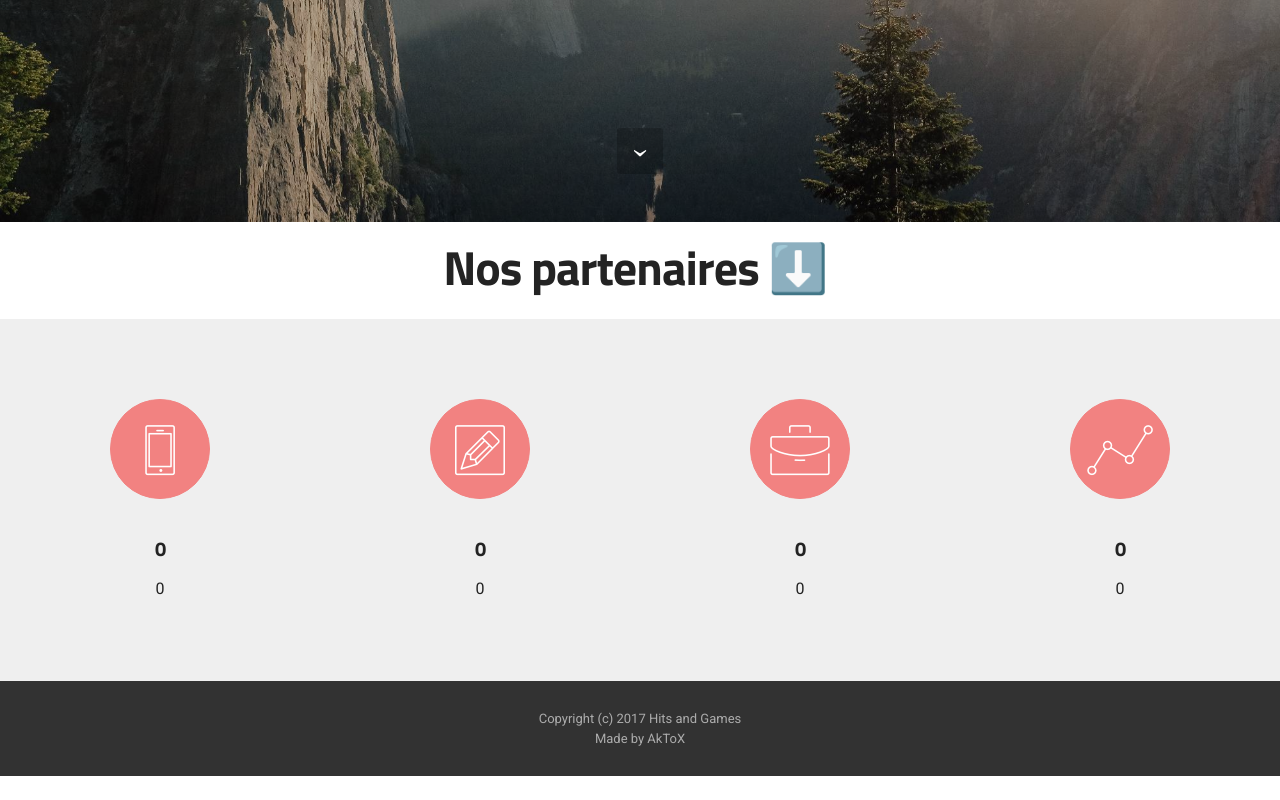
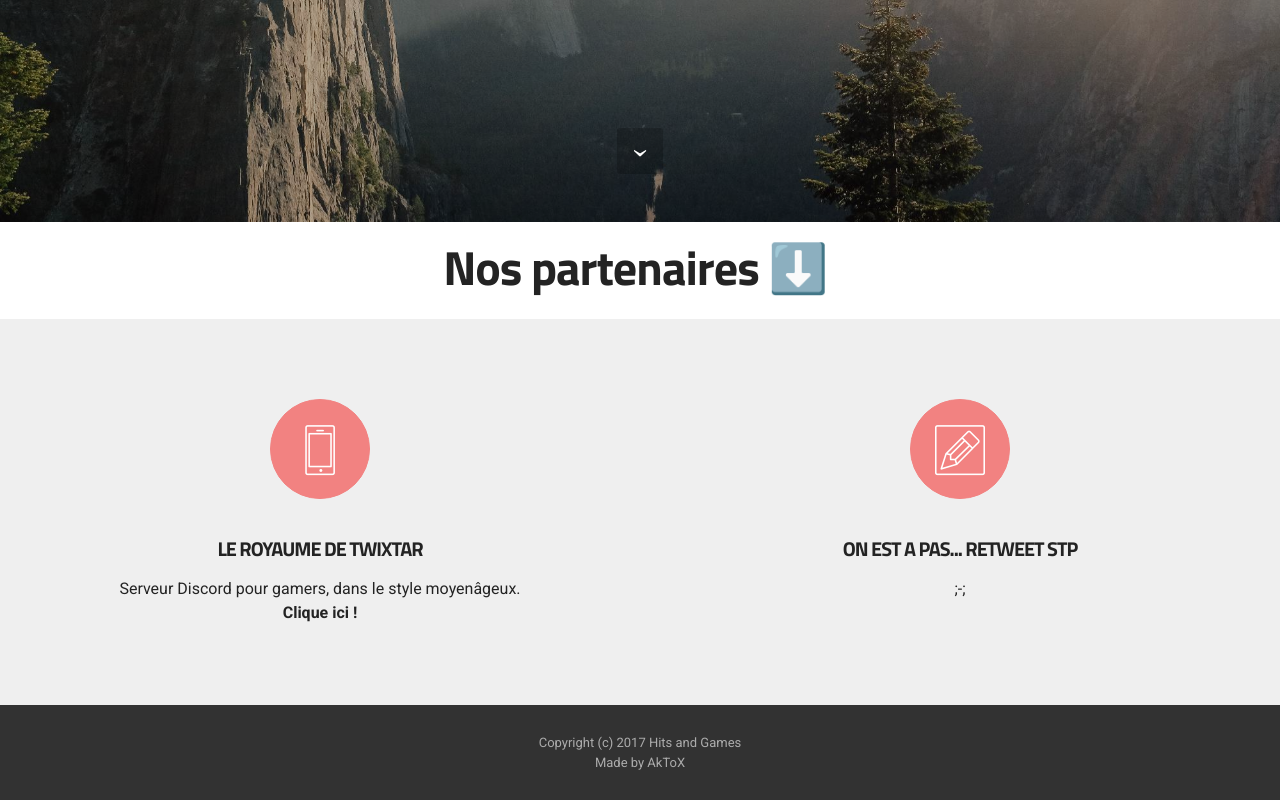
Before and after one commit to AkToX/hitsandgames, a plain HTML site: page partenariats.html in a window 1280 px wide. Shown: the part 578-1378 px from the top of the page. Before the commit the page ends 1354 px from the top, so only its background shows below. Drawn offline with Linux system fonts and the light colour scheme; files whose address does not match are found by name.

Commit message:
create github pages

```diff
--- a/partenariats.html
+++ b/partenariats.html
@@ -47,7 +47,7 @@
                         <div class="hamburger-icon"></div>
                     </button>
 
-                    <ul class="nav-dropdown collapse pull-xs-right nav navbar-nav navbar-toggleable-sm" id="exCollapsingNavbar"><li class="nav-item"><a class="nav-link link" href="index.html">WEBRADIO</a></li><li class="nav-item"><a class="nav-link link" href="index.html#features6-5">LE STAFF</a></li><li class="nav-item dropdown"><a class="nav-link link" href="index.html#form1-3">CONTACT</a></li><li class="nav-item dropdown"><a class="nav-link link dropdown-toggle" href="partenariats.html" data-toggle="dropdown-submenu" aria-expanded="false">PARTENARIATS</a><div class="dropdown-menu"><a class="dropdown-item" href="partenariats.html">Nos partenariats</a><a class="dropdown-item" href="partenariats.html">Devenir partenaire</a></div></li><li class="nav-item"><a class="nav-link link" href="index.html#form1-3">BLOG</a></li><li class="nav-item nav-btn"><a class="nav-link btn btn-white btn-white-outline" href="https://discord.gg/yhvzSJp"><span class="socicon socicon-discord mbr-iconfont mbr-iconfont-btn"></span>DISCORD</a></li></ul>
+                    <ul class="nav-dropdown collapse pull-xs-right nav navbar-nav navbar-toggleable-sm" id="exCollapsingNavbar"><li class="nav-item"><a class="nav-link link" href="index.html">WEBRADIO</a></li><li class="nav-item"><a class="nav-link link" href="index.html#features6-5">LE STAFF</a></li><li class="nav-item dropdown"><a class="nav-link link" href="index.html#form1-3">CONTACT</a></li><li class="nav-item dropdown open"><a class="nav-link link dropdown-toggle" href="partenariats.html" data-toggle="dropdown-submenu" aria-expanded="true">PARTENARIATS</a><div class="dropdown-menu"><a class="dropdown-item" href="partenariats.html">Nos partenariats</a><a class="dropdown-item" href="partenariats.html">Devenir partenaire</a></div></li><li class="nav-item"><a class="nav-link link" href="index.html#form1-3">BLOG</a></li><li class="nav-item nav-btn"><a class="nav-link btn btn-white btn-white-outline" href="https://discord.gg/yhvzSJp"><span class="socicon socicon-discord mbr-iconfont mbr-iconfont-btn"></span>DISCORD</a></li></ul>
                     <button hidden="" class="navbar-toggler navbar-close" type="button" data-toggle="collapse" data-target="#exCollapsingNavbar">
                         <div class="close-icon"></div>
                     </button>
@@ -60,7 +60,7 @@
 
 </section>
 
-<section class="engine"><a rel="external" href="https://mobirise.com">Site Builder</a></section><section class="mbr-section mbr-section-hero mbr-section-full header2 mbr-parallax-background mbr-after-navbar" id="header2-b" style="background-image: url(assets/images/landscape3.jpg);">
+<section class="engine"><a rel="external" href="https://mobirise.com">Mobirise Website Generator</a></section><section class="mbr-section mbr-section-hero mbr-section-full header2 mbr-parallax-background mbr-after-navbar" id="header2-b" style="background-image: url(assets/images/landscape3.jpg);">
 
     <div class="mbr-overlay" style="opacity: 0.3; background-color: rgb(0, 0, 0);">
     </div>
@@ -117,58 +117,34 @@
 
 
     <div class="mbr-cards-row row">
-        <div class="mbr-cards-col col-xs-12 col-lg-3" style="padding-top: 80px; padding-bottom: 80px;">
+        <div class="mbr-cards-col col-xs-12 col-lg-6" style="padding-top: 80px; padding-bottom: 80px;">
             <div class="container">
                 <div class="card cart-block">
                     <div class="card-img iconbox"><a href="partenariats.html" class="etl-icon icon-phone mbr-iconfont mbr-iconfont-features7" style="color: rgb(255, 255, 255);"></a></div>
                     <div class="card-block">
-                        <h4 class="card-title">0</h4>
+                        <h4 class="card-title">LE ROYAUME DE TWIXTAR</h4>
 
-                        <p class="card-text">0</p>
+                        <p class="card-text">Serveur Discord pour gamers, dans le style moyenâgeux.<br><strong>Clique ici !</strong><br></p>
 
                     </div>
                 </div>
             </div>
         </div>
-        <div class="mbr-cards-col col-xs-12 col-lg-3" style="padding-top: 80px; padding-bottom: 80px;">
+        <div class="mbr-cards-col col-xs-12 col-lg-6" style="padding-top: 80px; padding-bottom: 80px;">
             <div class="container">
                 <div class="card cart-block">
                     <div class="card-img iconbox"><a href="partenariats.html" class="etl-icon icon-edit mbr-iconfont mbr-iconfont-features7" style="color: rgb(255, 255, 255);"></a></div>
                     <div class="card-block">
-                        <h4 class="card-title">0</h4>
+                        <h4 class="card-title">ON EST A PAS... RETWEET STP</h4>
 
-                        <p class="card-text">0</p>
+                        <p class="card-text">;-;</p>
 
                     </div>
                 </div>
           </div>
         </div>
-        <div class="mbr-cards-col col-xs-12 col-lg-3" style="padding-top: 80px; padding-bottom: 80px;">
-            <div class="container">
-                <div class="card cart-block">
-                    <div class="card-img iconbox"><a href="partenariats.html" class="etl-icon icon-briefcase mbr-iconfont mbr-iconfont-features7" style="color: rgb(255, 255, 255);"></a></div>
-                    <div class="card-block">
-                        <h4 class="card-title">0</h4>
 
-                        <p class="card-text">0</p>
 
-                    </div>
-                </div>
-            </div>
-        </div>
-        <div class="mbr-cards-col col-xs-12 col-lg-3" style="padding-top: 80px; padding-bottom: 80px;">
-            <div class="container">
-                <div class="card cart-block">
-                    <div class="card-img iconbox"><a href="partenariats.html#features7-d" class="etl-icon icon-linegraph mbr-iconfont mbr-iconfont-features7" style="color: rgb(255, 255, 255);"></a></div>
-                    <div class="card-block">
-                        <h4 class="card-title">0</h4>
-
-                        <p class="card-text">0</p>
-
-                    </div>
-                </div>
-            </div>
-        </div>
 
 
     </div>
```
Also changed, not shown: accueil.html (+3 -3 lines), blog.html (+2 -2 lines), 1 other file.
